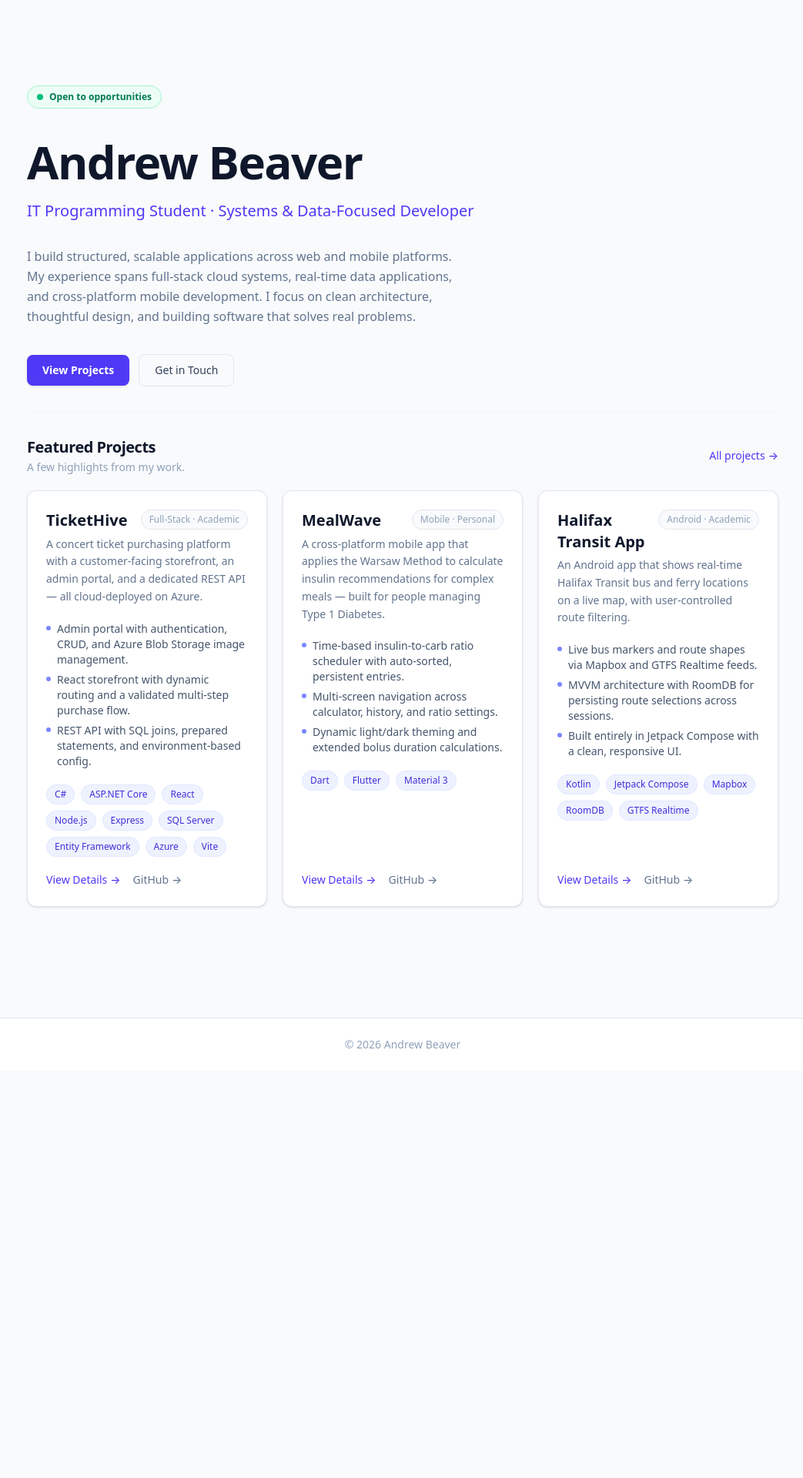
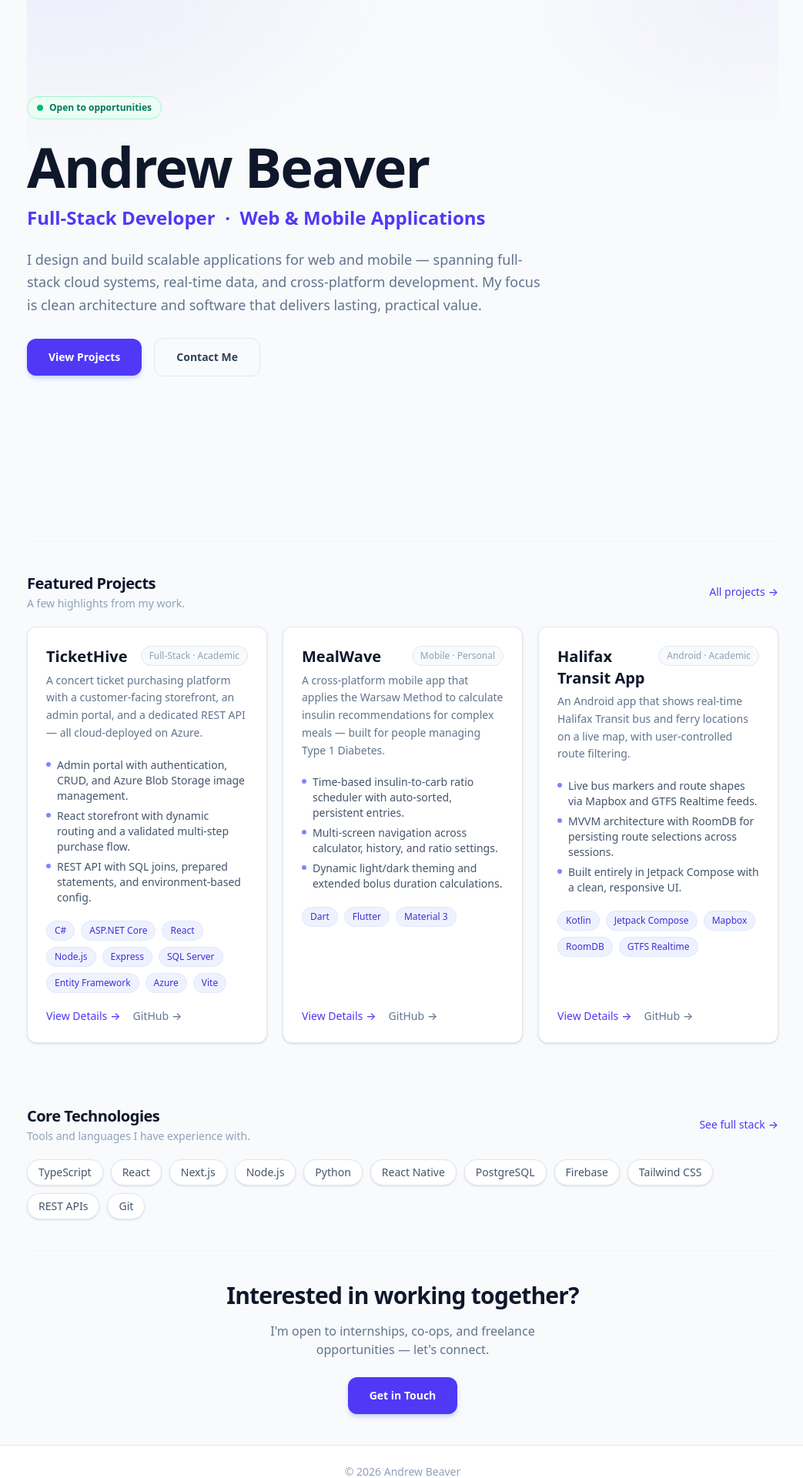
Before and after one commit to andbeaver/andrew-beaver-portfolio, a Next.js app in the folder my-portfolio/: page / in a window 1280 px wide. Shown: the part 120-2040 px from the top of the page at 77% size, without its empty margins (117-1160 px from the left). Before the commit the page ends 1511 px from the top, so only its background shows below. Built offline with nearby package versions, Linux system fonts and the light colour scheme.

Commit message:
feat: enhance homepage layout with hero gradient, improved animations, and core technologies section

```diff
--- a/my-portfolio/app/globals.css
+++ b/my-portfolio/app/globals.css
@@ -51,3 +51,19 @@ body {
   -webkit-font-smoothing: antialiased;
   -moz-osx-font-smoothing: grayscale;
 }
+
+/* Hero subtle radial gradient accent */
+.hero-gradient {
+  background:
+    radial-gradient(ellipse 70% 55% at 5% 0%, rgba(99, 102, 241, 0.08) 0%, transparent 65%),
+    radial-gradient(ellipse 50% 40% at 95% 5%, rgba(139, 92, 246, 0.05) 0%, transparent 60%);
+}
+
+/* Staggered fade-in utilities */
+.animate-fade-in {
+  animation: fadeIn 0.65s ease-out both;
+}
+.anim-delay-1 { animation-delay: 80ms; }
+.anim-delay-2 { animation-delay: 200ms; }
+.anim-delay-3 { animation-delay: 340ms; }
+.anim-delay-4 { animation-delay: 460ms; }
--- a/my-portfolio/app/page.tsx
+++ b/my-portfolio/app/page.tsx
@@ -7,41 +7,52 @@ export default function Home() {
   const featured = projects.filter((p) => p.featured);
 
   return (
-    <section className="max-w-5xl mx-auto px-6 py-24 sm:py-36 flex flex-col gap-8">
-      {/* Hero badge */}
+    <section className="max-w-5xl mx-auto px-6">
+      {/* Hero Section — fills viewport height below nav */}
+      <div className="hero-gradient min-h-[calc(100svh-4rem)] flex flex-col justify-center gap-6 pb-14 rounded-b-3xl">
+
+        {/* Availability badge */}
+        <div className="animate-fade-in anim-delay-1">
           <AvailabilityBadge variant="inline" />
+        </div>
 
-      <div className="flex flex-col gap-3">
-        <h1 className="text-5xl sm:text-6xl font-bold text-slate-900 tracking-tight leading-tight">
+        {/* Headline block */}
+        <div className="flex flex-col gap-3 animate-fade-in anim-delay-2">
+          <h1 className="text-6xl sm:text-7xl font-extrabold text-slate-900 tracking-tight leading-[1.05]">
             Andrew Beaver
           </h1>
-        <p className="text-lg sm:text-xl text-indigo-600 font-medium">
-          IT Programming Student &middot; Systems &amp; Data-Focused Developer
+          <p className="text-xl sm:text-2xl text-indigo-600 font-semibold">
+            Full-Stack Developer &nbsp;&middot;&nbsp; Web &amp; Mobile Applications
           </p>
         </div>
 
-      <p className="text-slate-500 leading-relaxed max-w-xl text-base">
-        I build structured, scalable applications across web and mobile platforms. My experience spans full-stack cloud systems, real-time data applications, and cross-platform mobile development. I focus on clean architecture, thoughtful design, and building software that solves real problems.
+        {/* Supporting paragraph — 1–2 sentences */}
+        <p className="text-base sm:text-lg text-slate-500 leading-relaxed max-w-2xl animate-fade-in anim-delay-3">
+          I design and build scalable applications for web and mobile — spanning full-stack cloud systems, real-time data, and cross-platform development.
+          My focus is clean architecture and software that delivers lasting, practical value.
         </p>
 
-      <div className="flex items-center gap-3 pt-1">
+        {/* CTA Buttons */}
+        <div className="flex flex-wrap items-center gap-4 pt-1 animate-fade-in anim-delay-4">
           <Link
             href="/projects"
-          className="inline-block bg-indigo-600 text-white text-sm font-semibold px-5 py-2.5 rounded-lg hover:bg-indigo-500 transition-colors shadow-sm"
+            className="inline-block bg-indigo-600 text-white text-sm font-semibold px-7 py-3.5 rounded-xl hover:bg-indigo-500 active:bg-indigo-700 transition-colors shadow-md shadow-indigo-200"
           >
             View Projects
           </Link>
           <Link
             href="/contact"
-          className="inline-block text-slate-700 text-sm font-medium px-5 py-2.5 rounded-lg border border-slate-200 hover:border-slate-300 hover:bg-white transition-colors"
+            className="inline-block text-slate-700 text-sm font-semibold px-7 py-3.5 rounded-xl border border-slate-200 hover:border-indigo-300 hover:text-indigo-600 hover:bg-white active:bg-slate-50 transition-colors"
           >
-          Get in Touch
+            Contact Me
           </Link>
+        </div>
+
       </div>
 
       {/* Featured Projects */}
       {featured.length > 0 && (
-        <div className="pt-8 border-t border-slate-100 flex flex-col gap-5">
+        <div className="py-10 border-t border-slate-100 flex flex-col gap-5">
           <div className="flex items-center justify-between">
             <div>
               <h2 className="text-xl font-bold text-slate-900 tracking-tight">Featured Projects</h2>
@@ -61,6 +72,52 @@ export default function Home() {
           </div>
         </div>
       )}
+
+      {/* Core Technologies */}
+      <div className="py-10 border-t border-slate-100 flex flex-col gap-5">
+        <div className="flex items-center justify-between">
+          <div>
+            <h2 className="text-xl font-bold text-slate-900 tracking-tight">Core Technologies</h2>
+            <p className="text-sm text-slate-400 mt-0.5">Tools and languages I have experience with.</p>
+          </div>
+          <Link
+            href="/about"
+            className="text-sm text-indigo-600 hover:text-indigo-800 font-medium transition-colors inline-flex items-center gap-1"
+          >
+            See full stack <span aria-hidden="true">&rarr;</span>
+          </Link>
+        </div>
+        <div className="flex flex-wrap gap-2.5">
+          {[
+            "TypeScript", "React", "Next.js", "Node.js",
+            "Python", "React Native", "PostgreSQL", "Firebase",
+            "Tailwind CSS", "REST APIs", "Git",
+          ].map((tech) => (
+            <span
+              key={tech}
+              className="px-3.5 py-1.5 text-sm font-medium text-slate-600 bg-white border border-slate-200 rounded-full shadow-sm"
+            >
+              {tech}
+            </span>
+          ))}
+        </div>
+      </div>
+
+      {/* Final CTA */}
+      <div className="py-10 border-t border-slate-100 flex flex-col items-center gap-4 text-center">
+        <h2 className="text-2xl sm:text-3xl font-bold text-slate-900 tracking-tight">
+          Interested in working together?
+        </h2>
+        <p className="text-slate-500 text-base max-w-md">
+          I&apos;m open to internships, co-ops, and freelance opportunities — let&apos;s connect.
+        </p>
+        <Link
+          href="/contact"
+          className="mt-2 inline-block bg-indigo-600 text-white text-sm font-semibold px-7 py-3.5 rounded-xl hover:bg-indigo-500 active:bg-indigo-700 transition-colors shadow-md shadow-indigo-200"
+        >
+          Get in Touch
+        </Link>
+      </div>
     </section>
   );
 }
```
Lines whose indentation alone changed are shown as unchanged.
